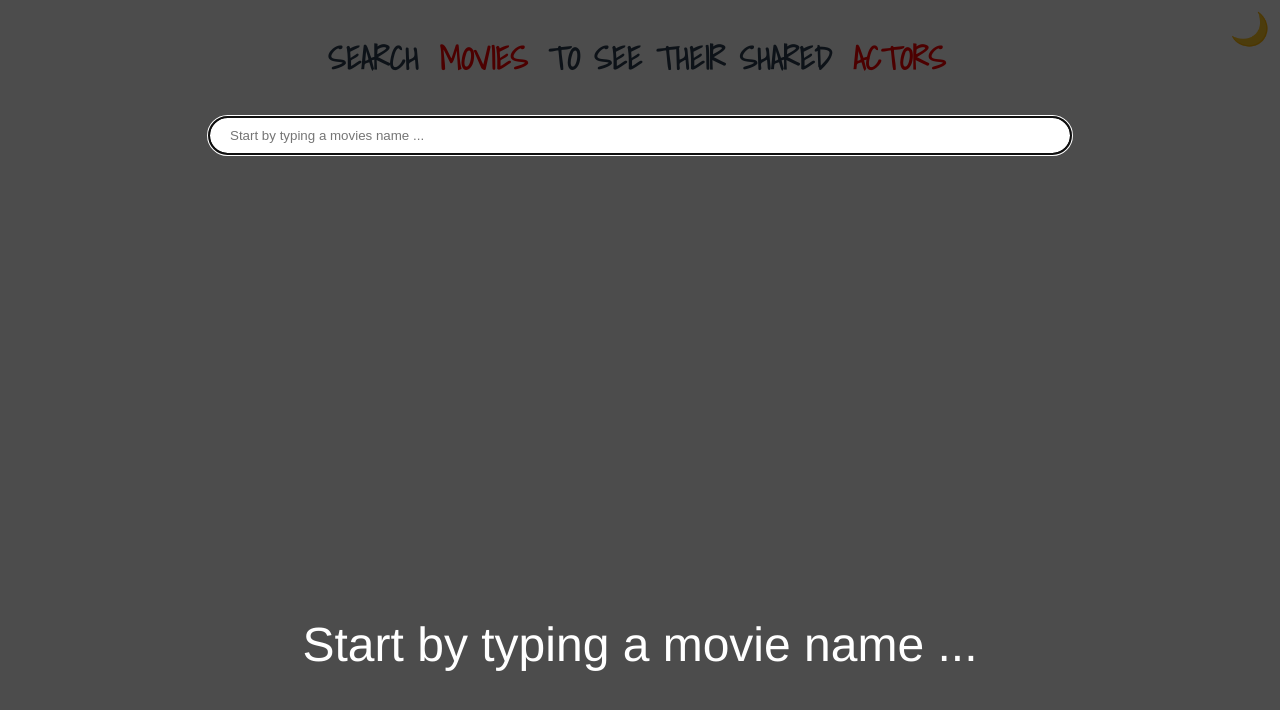
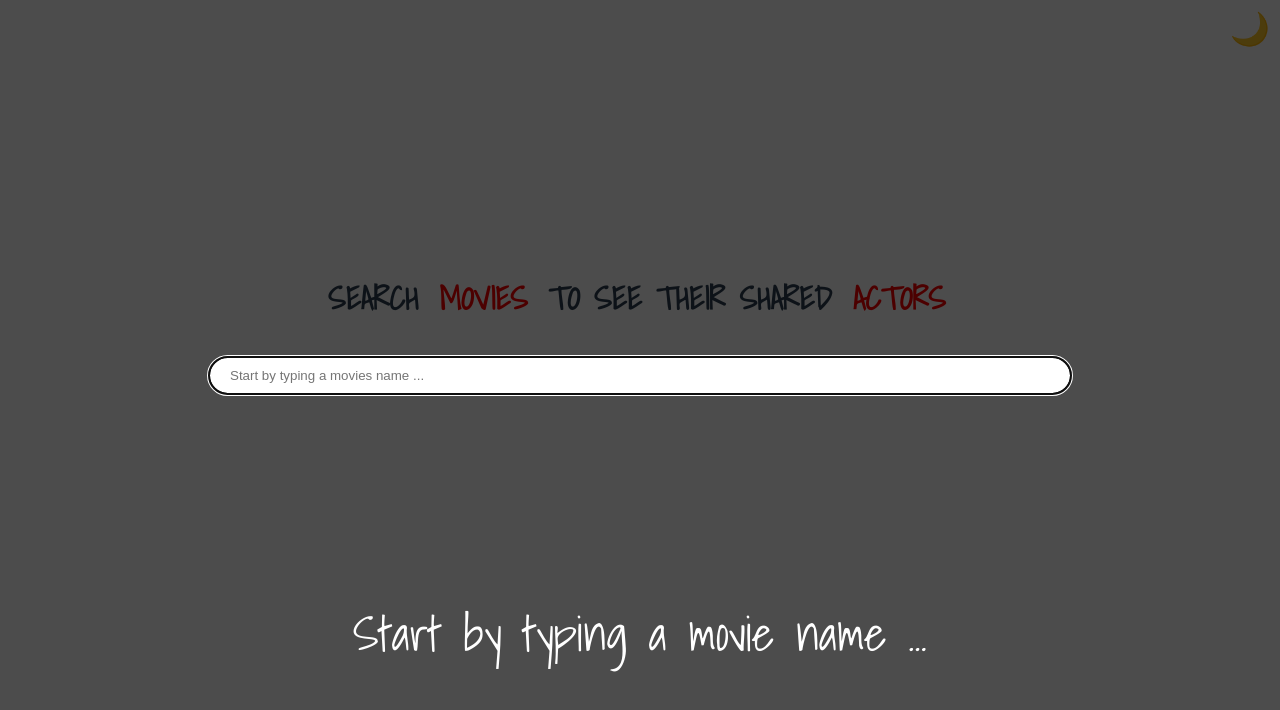
Before and after one commit to bureson/actor-lookup, a Vue app: page / in a window 1280 px wide. Shown: the top 710 px of the page. Built offline with nearby package versions, Linux system fonts and the light colour scheme.

Commit message:
Animate search bar

```diff
--- a/src/components/SearchForm.vue
+++ b/src/components/SearchForm.vue
@@ -1,5 +1,5 @@
 <template>
-  <div :class='["container", { "tutorial": this.tutorial }]' @click='resetTutorialTimeout' @keydown='resetTutorialTimeout'>
+  <div :class='["container", { "tutorial": this.tutorial, "init": this.init }]' @click='resetTutorialTimeout' @keydown='resetTutorialTimeout'>
     <h1 @click="swap">
       SEARCH
       <Transition name="swap" mode="out-in">
@@ -158,6 +158,7 @@
       return {
         loading: false,
         castList: [],
+        init: true,
         isOpen: false,
         movieList: [],
         movieSortDirection: movieSortDirectionList[0],
@@ -212,6 +213,7 @@
       resetSearch () {
         this.isOpen = false;
         this.search = '';
+        this.init = false;
         this.suggestCastList = [];
         this.suggestMovieList = [];
       },
@@ -284,6 +286,7 @@
     max-width: 960px;
     min-height: 100%;
     margin: 0 auto;
+    transition: all 1s ease;
   }
   .input-container {
     z-index: 3;
@@ -366,4 +369,9 @@
     opacity: 0;
     transform: translateY(0.5em);
   }
+  @media (min-width: 768px) {
+    .container.init {
+      padding-top: 30vh;
+    }
+  }
 </style>
--- a/src/components/TutorialVeil.vue
+++ b/src/components/TutorialVeil.vue
@@ -27,6 +27,7 @@
   }
   .tutorial-veil p {
     color: #fff;
+    font-family: "Shadows Into Light", cursive;
     font-size: 3em;
     position: absolute;
     width: 100%;
```
